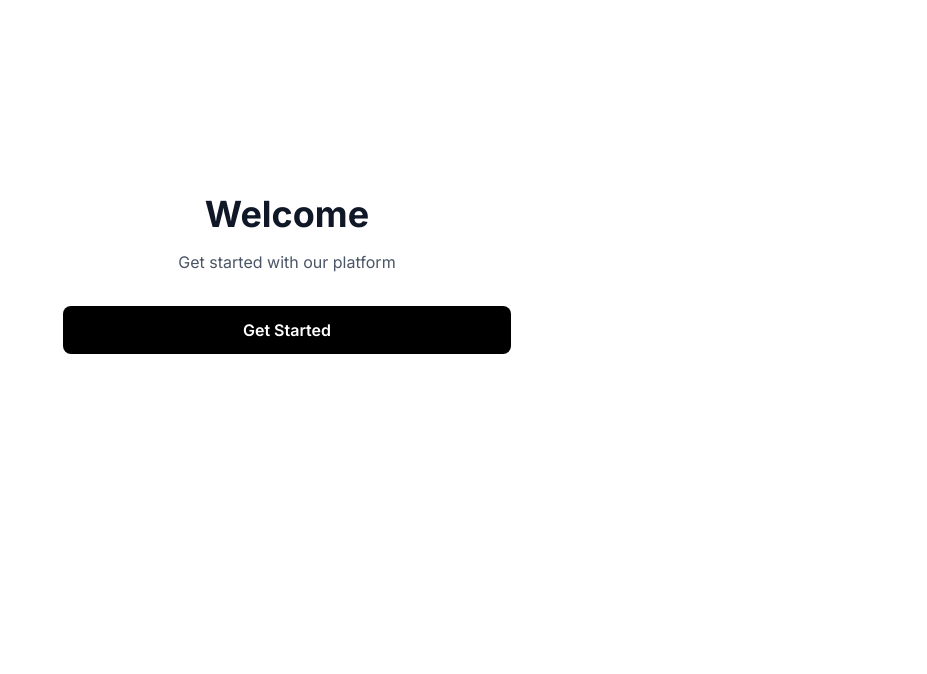
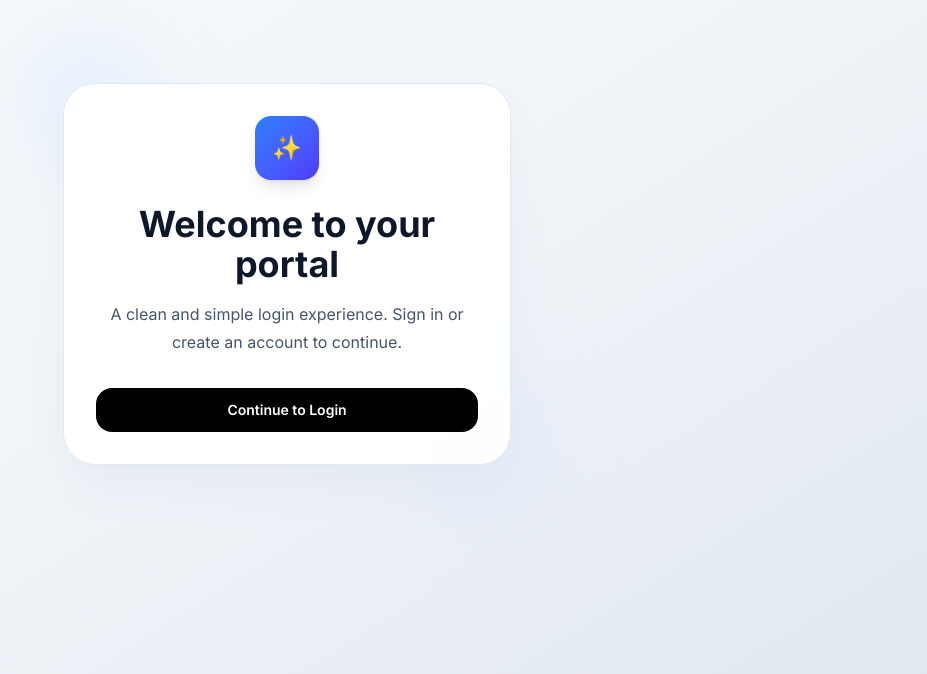
Before and after one commit to kevinedysoncortejo-arch/lab3, a Next.js app: page / in a window 1280 px wide. Shown: the part 126-800 px from the top of the page, without its empty margins (353-1280 px from the left). Built offline with nearby package versions, Linux system fonts and the light colour scheme.

Commit message:
Add simple centered design to landing and login pages

```diff
--- a/app/auth/page.tsx
+++ b/app/auth/page.tsx
@@ -37,20 +37,29 @@ export default function AuthPage() {
   }
 
   return (
-    <div className="min-h-screen bg-white flex items-center justify-center px-4">
-      <div className="max-w-md w-full">
+    <div className="min-h-screen bg-gradient-to-br from-slate-50 via-slate-100 to-slate-200 flex items-center justify-center px-4 py-10">
+      <div className="relative max-w-md w-full">
+        <div className="absolute -top-8 left-6 h-28 w-28 rounded-full bg-blue-100 opacity-70 blur-2xl"></div>
+        <div className="absolute -bottom-8 right-6 h-28 w-28 rounded-full bg-indigo-100 opacity-70 blur-2xl"></div>
+        <div className="relative rounded-[2rem] border border-slate-200 bg-white/95 p-8 shadow-2xl shadow-slate-200 backdrop-blur-xl">
           <div className="text-center mb-8">
-          <Link href="/" className="text-gray-600 hover:text-gray-800">
+            <Link href="/" className="inline-block text-slate-600 hover:text-slate-900 text-sm">
               ← Back
             </Link>
-          <h2 className="text-2xl font-bold text-gray-900 mt-4">
+            <div className="mx-auto mb-4 flex h-14 w-14 items-center justify-center rounded-2xl bg-gradient-to-br from-blue-500 to-indigo-600 text-xl text-white shadow-lg">
+              🔐
+            </div>
+            <h2 className="text-3xl font-bold text-slate-900">
               {isSignUp ? 'Create Account' : 'Sign In'}
             </h2>
+            <p className="text-slate-500 text-sm mt-2">
+              {isSignUp ? 'Create a new account to start.' : 'Enter your credentials to continue.'}
+            </p>
           </div>
 
           {message && (
-          <div className={`mb-4 p-3 rounded-lg text-sm ${
-            message.type === 'success' ? 'bg-green-50 text-green-700' : 'bg-red-50 text-red-700'
+            <div className={`mb-4 rounded-xl px-4 py-3 text-sm font-medium ${
+              message.type === 'success' ? 'bg-green-50 text-green-700 border border-green-200' : 'bg-red-50 text-red-700 border border-red-200'
             }`}>
               {message.text}
             </div>
@@ -63,7 +72,7 @@ export default function AuthPage() {
                 value={email}
                 onChange={(e) => setEmail(e.target.value)}
                 placeholder="Email"
-              className="w-full px-3 py-2 border border-gray-300 rounded-lg focus:outline-none focus:ring-2 focus:ring-black"
+                className="w-full rounded-2xl border border-slate-300 bg-slate-50 px-4 py-3 text-sm text-slate-900 focus:outline-none focus:ring-2 focus:ring-blue-500"
                 required
                 disabled={loading}
               />
@@ -75,7 +84,7 @@ export default function AuthPage() {
                 value={password}
                 onChange={(e) => setPassword(e.target.value)}
                 placeholder="Password"
-              className="w-full px-3 py-2 border border-gray-300 rounded-lg focus:outline-none focus:ring-2 focus:ring-black"
+                className="w-full rounded-2xl border border-slate-300 bg-slate-50 px-4 py-3 text-sm text-slate-900 focus:outline-none focus:ring-2 focus:ring-blue-500"
                 required
                 disabled={loading}
               />
@@ -84,7 +93,7 @@ export default function AuthPage() {
             <button
               type="submit"
               disabled={loading || !email || !password}
-            className="w-full bg-black text-white font-semibold py-2 px-4 rounded-lg hover:bg-gray-800 transition duration-300 disabled:opacity-50 disabled:cursor-not-allowed"
+              className="w-full rounded-2xl bg-black py-3 text-sm font-semibold text-white transition hover:bg-slate-900 disabled:opacity-50 disabled:cursor-not-allowed"
             >
               {loading ? 'Processing...' : (isSignUp ? 'Sign Up' : 'Sign In')}
             </button>
@@ -93,12 +102,13 @@ export default function AuthPage() {
           <div className="mt-6 text-center">
             <button
               onClick={() => setIsSignUp(!isSignUp)}
-            className="text-gray-600 hover:text-gray-800 text-sm"
+              className="text-slate-600 hover:text-slate-900 text-sm"
             >
               {isSignUp ? 'Already have an account? Sign In' : 'Need an account? Sign Up'}
             </button>
           </div>
         </div>
       </div>
+    </div>
   )
 }
--- a/app/page.tsx
+++ b/app/page.tsx
@@ -4,19 +4,26 @@ import Link from 'next/link'
 
 export default function LandingPage() {
   return (
-    <div className="min-h-screen bg-white flex items-center justify-center px-4">
-      <div className="max-w-md w-full text-center">
-        <h1 className="text-4xl font-bold text-gray-900 mb-4">
-          Welcome
-        </h1>
-        <p className="text-gray-600 mb-8">
-          Get started with our platform
-        </p>
-        <Link href="/auth">
-          <button className="w-full bg-black text-white font-semibold py-3 px-6 rounded-lg hover:bg-gray-800 transition duration-300">
-            Get Started
-          </button>
-        </Link>
+    <div className="min-h-screen bg-gradient-to-br from-slate-50 via-slate-100 to-slate-200 flex items-center justify-center px-4 py-10">
+      <div className="relative max-w-md w-full">
+        <div className="absolute -top-10 -left-8 h-28 w-28 rounded-full bg-blue-100 opacity-70 blur-2xl"></div>
+        <div className="absolute -bottom-10 -right-8 h-32 w-32 rounded-full bg-indigo-100 opacity-70 blur-2xl"></div>
+        <div className="relative rounded-[2rem] border border-slate-200 bg-white/95 p-8 shadow-2xl shadow-slate-200 backdrop-blur-xl text-center">
+          <div className="mb-6 inline-flex h-16 w-16 items-center justify-center rounded-2xl bg-gradient-to-br from-blue-500 to-indigo-600 text-2xl text-white shadow-lg">
+            ✨
+          </div>
+          <h1 className="text-4xl font-bold text-slate-900 mb-4">
+            Welcome to your portal
+          </h1>
+          <p className="text-slate-600 mb-8 leading-7">
+            A clean and simple login experience. Sign in or create an account to continue.
+          </p>
+          <Link href="/auth">
+            <button className="w-full rounded-2xl bg-black px-6 py-3 text-sm font-semibold text-white transition hover:bg-slate-900">
+              Continue to Login
+            </button>
+          </Link>
+        </div>
       </div>
     </div>
   )
```
Lines whose indentation alone changed are shown as unchanged.
